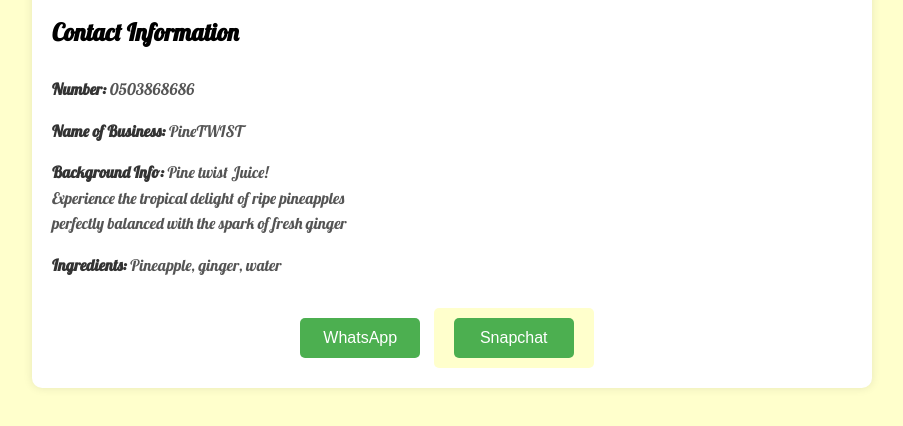
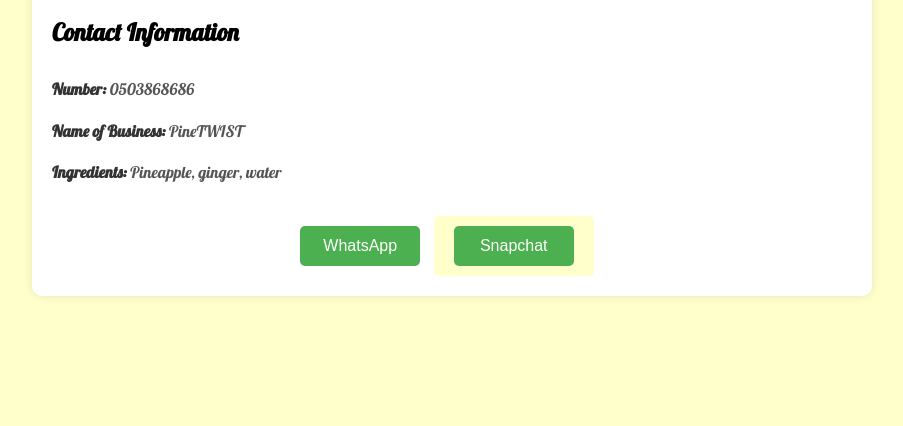
Before and after one commit to Cjyyaotse/pine_twist_website, a plain HTML site: page index.html in a window 1280 px wide. Shown: the part 344-770 px from the top of the page, without its empty margins (188-1091 px from the left). Drawn offline with Linux system fonts and the light colour scheme.

Commit message:
Update index.html

```diff
--- a/index.html
+++ b/index.html
@@ -88,7 +88,6 @@
         <div class="contact-info">
             <p><strong>Number:</strong> 0503868686</p>
             <p><strong>Name of Business:</strong> PineTWIST</p>
-            <p><strong>Background Info:</strong> Pine twist Juice! <br> Experience the tropical delight of ripe pineapples <br> perfectly balanced with the spark of fresh ginger</p>
             <p><strong>Ingredients:</strong> Pineapple, ginger, water</p>
         </div>
 
```
